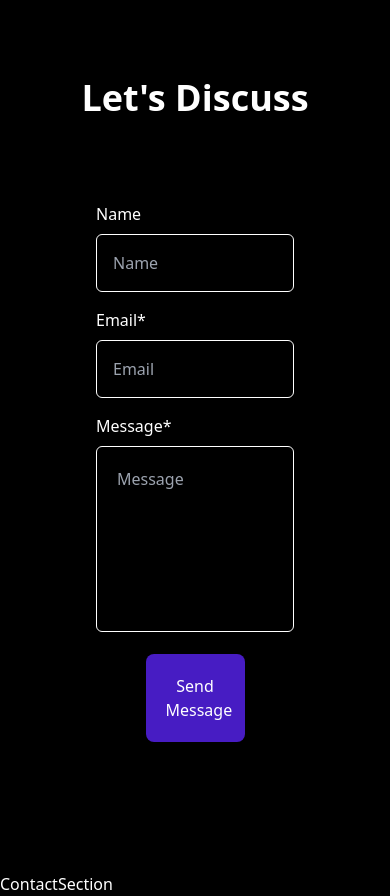
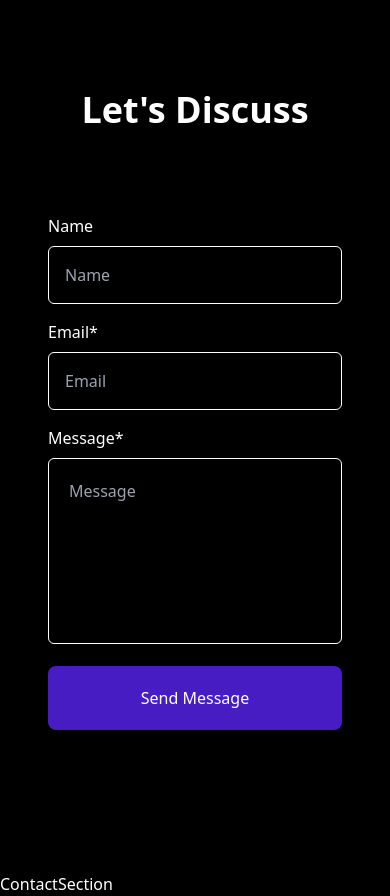
Before and after one commit to sudosuanjal/actolabs, a React (Vite) app: page / in a window 390 px wide. Shown: the part 3320-4216 px from the top of the page. Built offline with nearby package versions, Linux system fonts and the light colour scheme.

Commit message:
fixed bug in 'send message' button

```diff
--- a/src/components/sections/DiscussSection.jsx
+++ b/src/components/sections/DiscussSection.jsx
@@ -40,7 +40,7 @@ const DiscussSection = () => {
         {/* <div className="bg-blue-600 h-11/12 px-4 md:px-8 lg:px-12 py-8 md:py-12 lg:py-16 rounded-3xl shadow-lg border-0 md:border border-white-800"> */}
           <div className="flex flex-col md:flex-row h-full">
             {/* Left Side - Form */}
-            <div className="w-full md:w-1/2 p-6 px-20 py-16 flex flex-col justify-between ">
+            <div className="w-full md:w-1/2 px-8 py-16 flex flex-col justify-between ">
               <form onSubmit={onSubmit}>
                 <label htmlFor="name" className="block text-white mb-2">
                   Name
@@ -80,7 +80,7 @@ const DiscussSection = () => {
                 <button
                   type="submit"
                   aria-label="Send your message"
-                  className="w-1/2 mx-auto md:w-11/12 md:mx-0 p-5 mb-4 rounded-lg bg-[rgba(71,28,195,1)] text-white hover:bg-[rgba(71,28,195,0.8)] block"
+                  className="w-full mx-auto md:w-11/12 md:mx-0 p-5 mb-4 rounded-lg bg-[rgba(71,28,195,1)] text-white hover:bg-[rgba(71,28,195,0.8)] block"
                 >
                   Send Message
                 </button>
```
